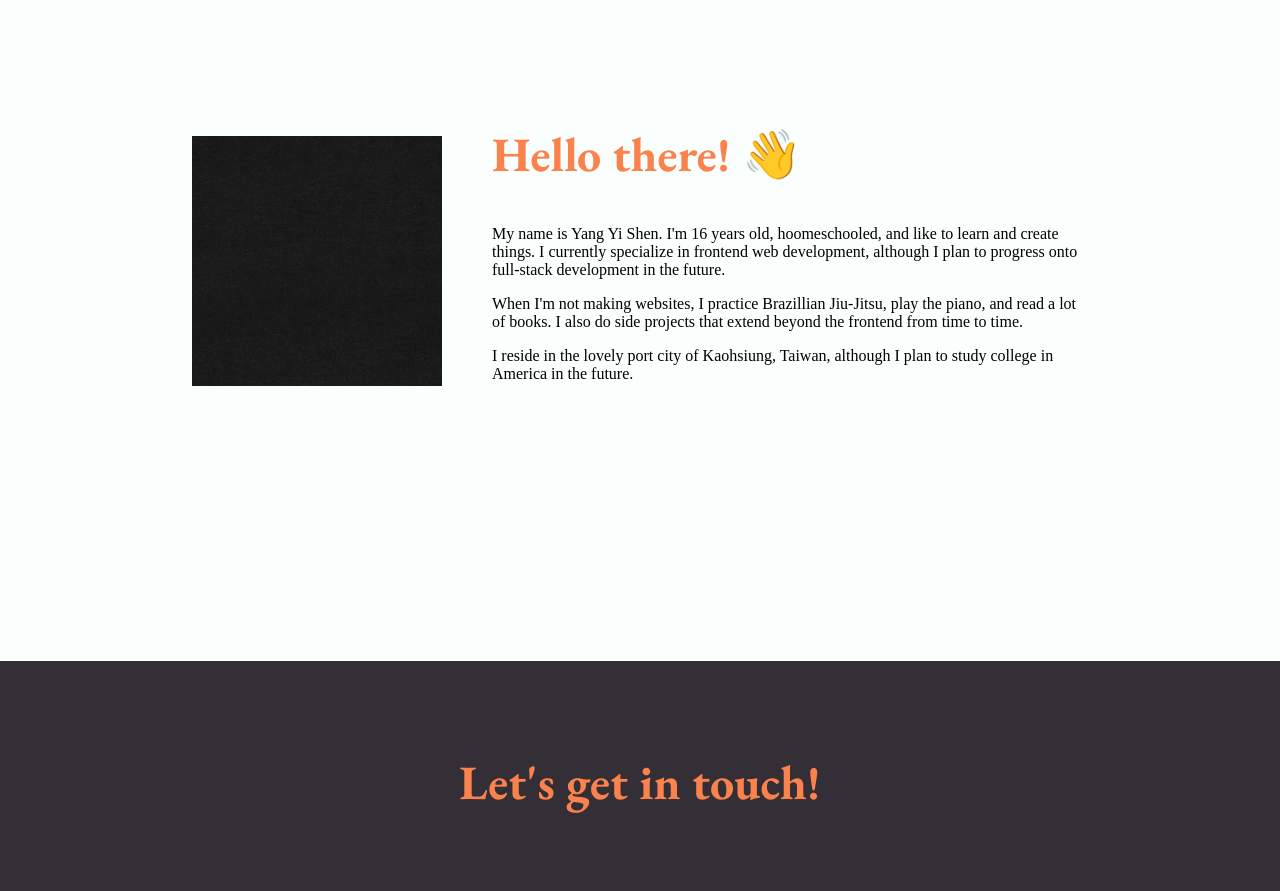
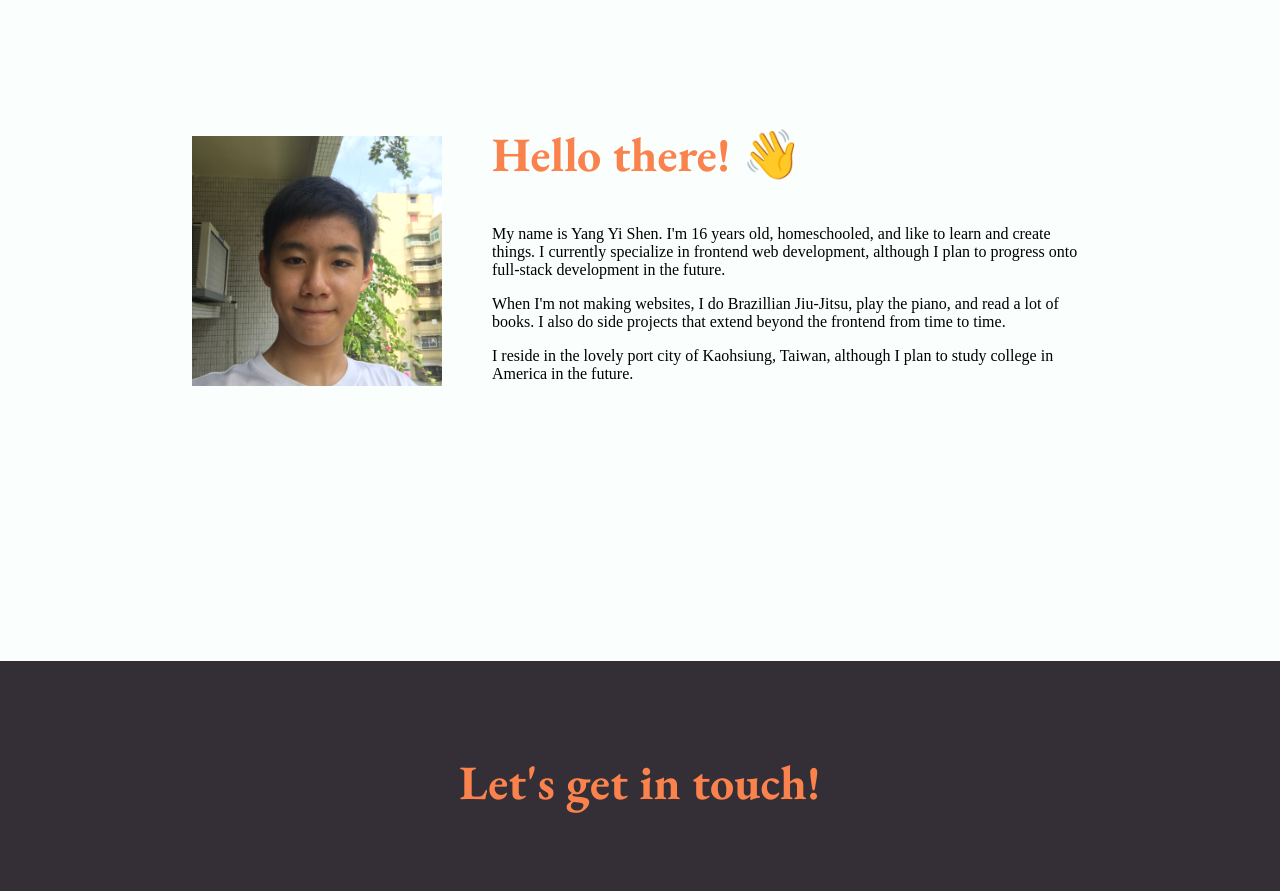
Before and after one commit to Yang-Yi-Shen/personal-website, a Vue app: page / in a window 1280 px wide. Shown: the part 940-1831 px from the top of the page. Built offline with nearby package versions, Linux system fonts and the light colour scheme; a web font is replaced by a local one.

Commit message:
feat: added picture to description

```diff
--- a/src/components/Description.vue
+++ b/src/components/Description.vue
@@ -2,11 +2,11 @@
 
 <template>
     <section id="description">
-        <img class="description-image" src="/src/assets/blank_black.jpg">
+        <img class="description-image" src="/src/assets/selfie.jpeg">
         <div class="description-text">
             <h1 class="heading description-title">Hello there! 👋</h1>
-            <p>My name is Yang Yi Shen. I'm 16 years old, hoomeschooled, and like to learn and create things. I currently specialize in frontend web development, although I plan to progress onto full-stack development in the future.</p>
-            <p>When I'm not making websites, I practice Brazillian Jiu-Jitsu, play the piano, and read a lot of books. I also do side projects that extend beyond the frontend from time to time.</p>
+            <p>My name is Yang Yi Shen. I'm 16 years old, homeschooled, and like to learn and create things. I currently specialize in frontend web development, although I plan to progress onto full-stack development in the future.</p>
+            <p>When I'm not making websites, I do Brazillian Jiu-Jitsu, play the piano, and read a lot of books. I also do side projects that extend beyond the frontend from time to time.</p>
             <p>I reside in the lovely port city of Kaohsiung, Taiwan, although I plan to study college in America in the future.</p>
         </div>
     </section>
```
Also changed, not shown: src/assets/selfie.jpeg (added).
